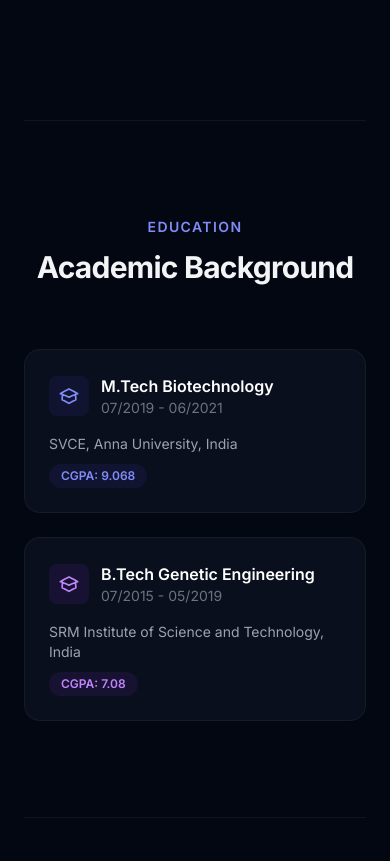
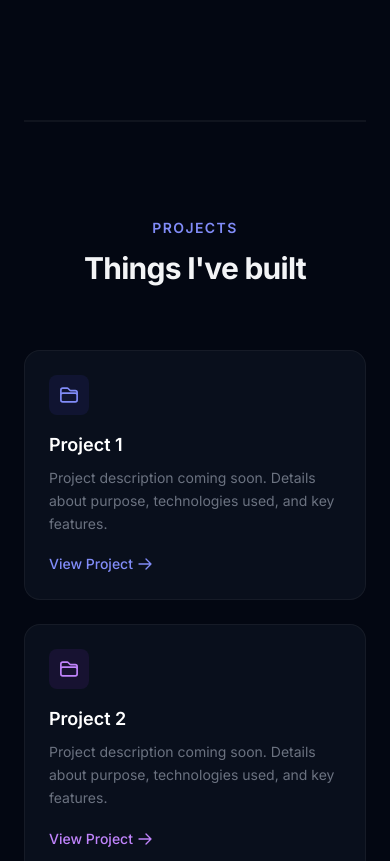
Before and after one commit to kalaivaninishan/kalaivani, a plain HTML site: page index.html in a window 390 px wide. Shown: the part 4600-5461 px from the top of the page. Drawn offline with nearby package versions, Linux system fonts and the light colour scheme.

Commit message:
Adjusted education section and update footer year
Adjusted the education section and updated footer copyright year.

```diff
--- a/index.html
+++ b/index.html
@@ -254,44 +254,6 @@
 
   <div class="max-w-6xl mx-auto px-6"><div class="border-t border-white/5"></div></div>
 
-  <!-- ===== EDUCATION ===== -->
-  <section id="education" class="py-24 sm:py-32">
-    <div class="max-w-6xl mx-auto px-6">
-      <div class="text-center mb-16">
-        <p class="text-brand-400 font-semibold text-sm tracking-widest uppercase mb-3">Education</p>
-        <h2 class="text-3xl sm:text-4xl font-bold tracking-tight">Academic Background</h2>
-      </div>
-      <div class="grid grid-cols-1 md:grid-cols-2 gap-6 max-w-4xl mx-auto">
-        <div class="bg-gray-900/50 border border-white/5 rounded-2xl p-6 hover:border-brand-500/20 transition-colors">
-          <div class="flex items-center gap-3 mb-4">
-            <div class="w-10 h-10 rounded-lg bg-brand-600/10 flex items-center justify-center">
-              <svg class="w-5 h-5 text-brand-400" fill="none" stroke="currentColor" stroke-width="2" viewBox="0 0 24 24"><path d="M4.26 10.147a60.436 60.436 0 00-.491 6.347A48.627 48.627 0 0112 20.904a48.627 48.627 0 018.232-4.41 60.46 60.46 0 00-.491-6.347m-15.482 0a50.57 50.57 0 00-2.658-.813A59.905 59.905 0 0112 3.493a59.902 59.902 0 0110.399 5.84c-.896.248-1.783.52-2.658.814m-15.482 0A50.697 50.697 0 0112 13.489a50.702 50.702 0 017.74-3.342" stroke-linecap="round" stroke-linejoin="round"/></svg>
-            </div>
-            <div>
-              <h3 class="text-white font-semibold">M.Tech Biotechnology</h3>
-              <p class="text-gray-500 text-sm">07/2019 - 06/2021</p>
-            </div>
-          </div>
-          <p class="text-gray-400 text-sm mb-2">SVCE, Anna University, India</p>
-          <div class="inline-flex items-center gap-1.5 px-3 py-1 rounded-full bg-brand-600/10 text-brand-400 text-xs font-semibold">CGPA: 9.068</div>
-        </div>
-        <div class="bg-gray-900/50 border border-white/5 rounded-2xl p-6 hover:border-purple-500/20 transition-colors">
-          <div class="flex items-center gap-3 mb-4">
-            <div class="w-10 h-10 rounded-lg bg-purple-600/10 flex items-center justify-center">
-              <svg class="w-5 h-5 text-purple-400" fill="none" stroke="currentColor" stroke-width="2" viewBox="0 0 24 24"><path d="M4.26 10.147a60.436 60.436 0 00-.491 6.347A48.627 48.627 0 0112 20.904a48.627 48.627 0 018.232-4.41 60.46 60.46 0 00-.491-6.347m-15.482 0a50.57 50.57 0 00-2.658-.813A59.905 59.905 0 0112 3.493a59.902 59.902 0 0110.399 5.84c-.896.248-1.783.52-2.658.814m-15.482 0A50.697 50.697 0 0112 13.489a50.702 50.702 0 017.74-3.342" stroke-linecap="round" stroke-linejoin="round"/></svg>
-            </div>
-            <div>
-              <h3 class="text-white font-semibold">B.Tech Genetic Engineering</h3>
-              <p class="text-gray-500 text-sm">07/2015 - 05/2019</p>
-            </div>
-          </div>
-          <p class="text-gray-400 text-sm mb-2">SRM Institute of Science and Technology, India</p>
-          <div class="inline-flex items-center gap-1.5 px-3 py-1 rounded-full bg-purple-600/10 text-purple-400 text-xs font-semibold">CGPA: 7.08</div>
-        </div>
-      </div>
-    </div>
-  </section>
-
   <div class="max-w-6xl mx-auto px-6"><div class="border-t border-white/5"></div></div>
 
   <!-- ===== PROJECTS ===== -->
@@ -421,7 +383,7 @@
   <!-- ===== FOOTER ===== -->
   <footer class="border-t border-white/5 py-8">
     <div class="max-w-6xl mx-auto px-6 flex flex-col sm:flex-row items-center justify-between gap-4">
-      <p class="text-gray-500 text-sm">&copy; 2025 Kalaivani Nishan. All rights reserved.</p>
+      <p class="text-gray-500 text-sm">&copy; 2026 Kalaivani Nishan. All rights reserved.</p>
       <a href="#home" class="text-gray-500 text-sm hover:text-gray-300 transition-colors">Back to top &uarr;</a>
     </div>
   </footer>
```
